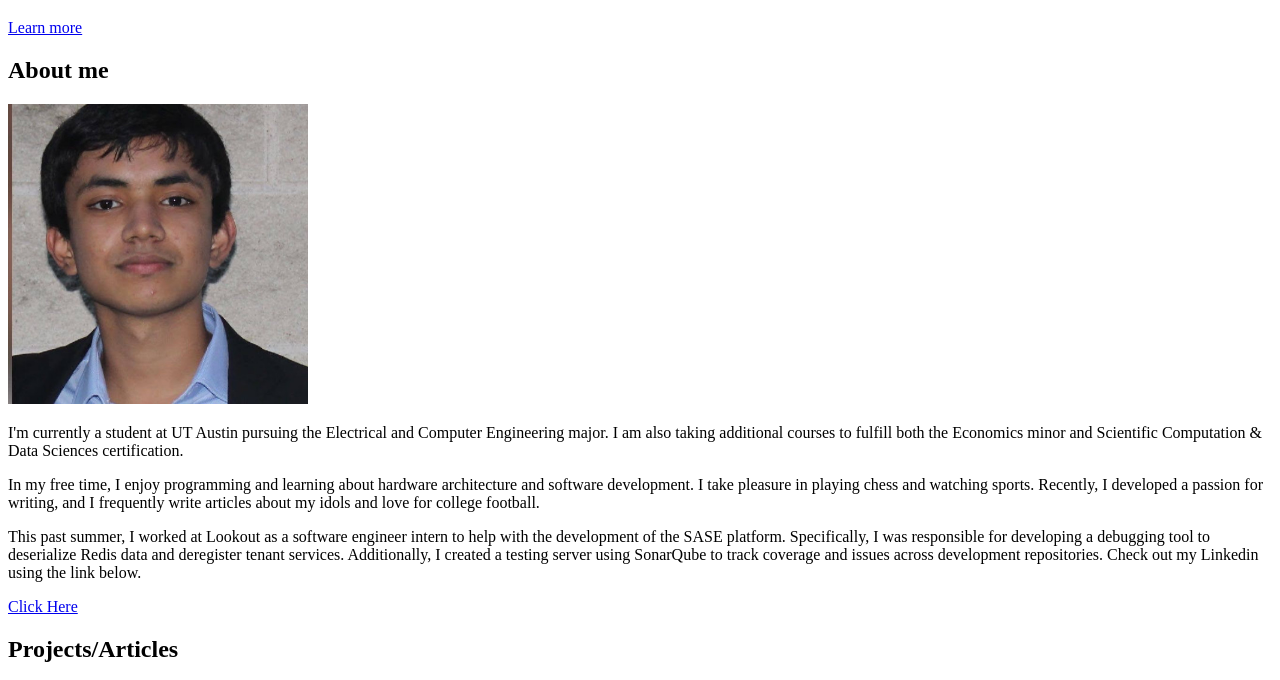
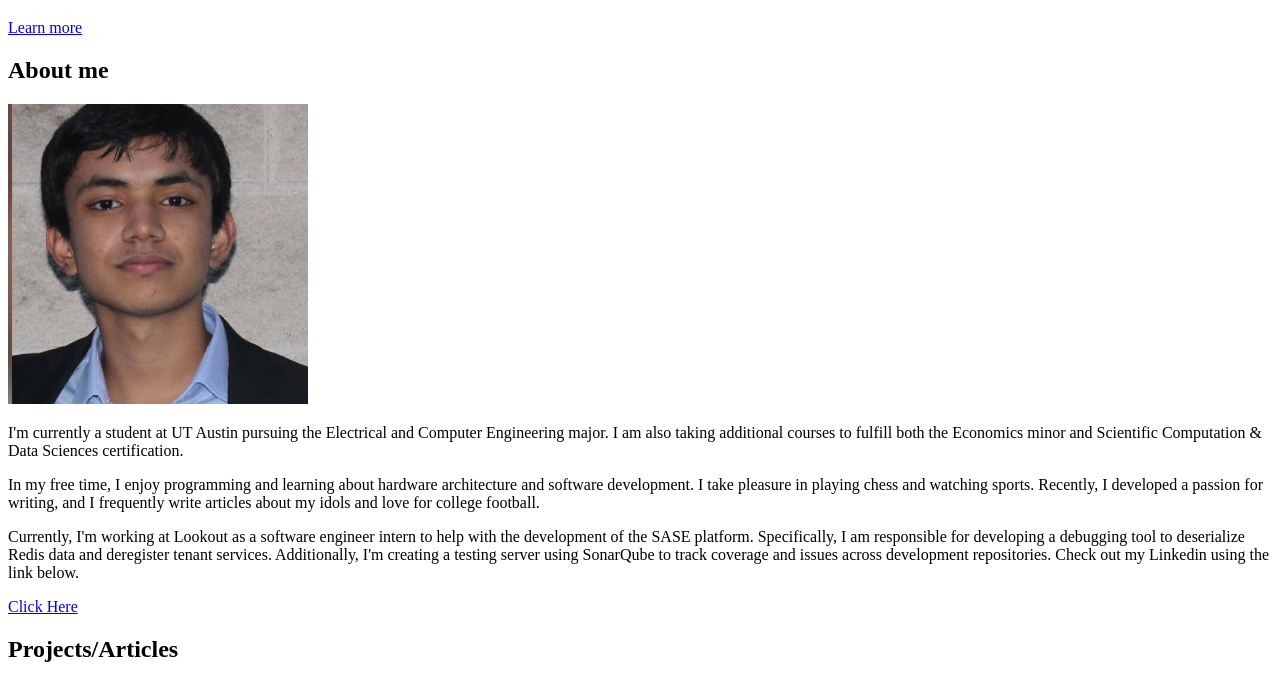
Before and after one commit to SanjayGorurUT/my-new-website, a website: page src/template.html in a window 1280 px wide. Shown: the part 98-778 px from the top of the page. Drawn offline with nearby package versions, Linux system fonts and the light colour scheme.

Commit message:
Update template.html

```diff
--- a/src/template.html
+++ b/src/template.html
@@ -77,7 +77,7 @@
 		my idols and love for college football.
               </p>
               <p class="about-wrapper__info-text">
-                This past summer, I worked at Lookout as a software engineer intern to help with the development of the SASE platform. Specifically, I was responsible for developing a debugging tool to deserialize Redis data and deregister tenant services. Additionally, I created a testing server using SonarQube to track coverage and issues across development repositories. Check out my Linkedin using the link below.
+                Currently, I'm working at Lookout as a software engineer intern to help with the development of the SASE platform. Specifically, I am responsible for developing a debugging tool to deserialize Redis data and deregister tenant services. Additionally, I'm creating a testing server using SonarQube to track coverage and issues across development repositories. Check out my Linkedin using the link below.
               </p>
               <span class="d-flex mt-3">
                 <a target="_blank" class="cta-btn cta-btn--resume" href="https://www.linkedin.com/in/sanjaygorur/">
```
